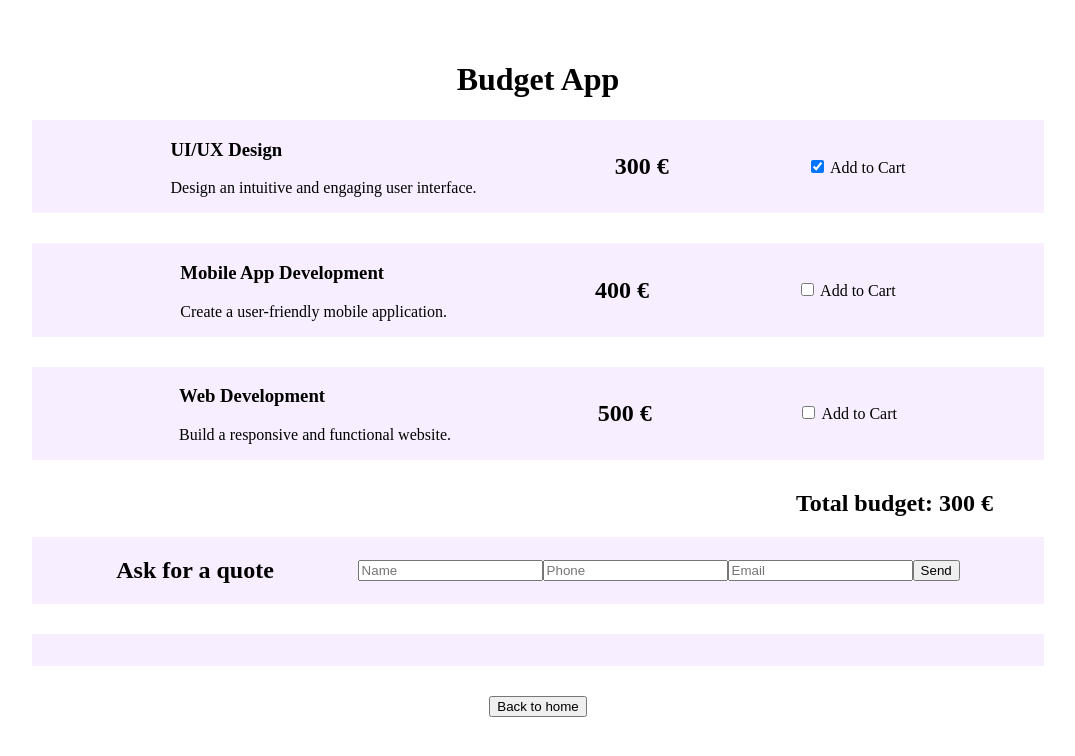
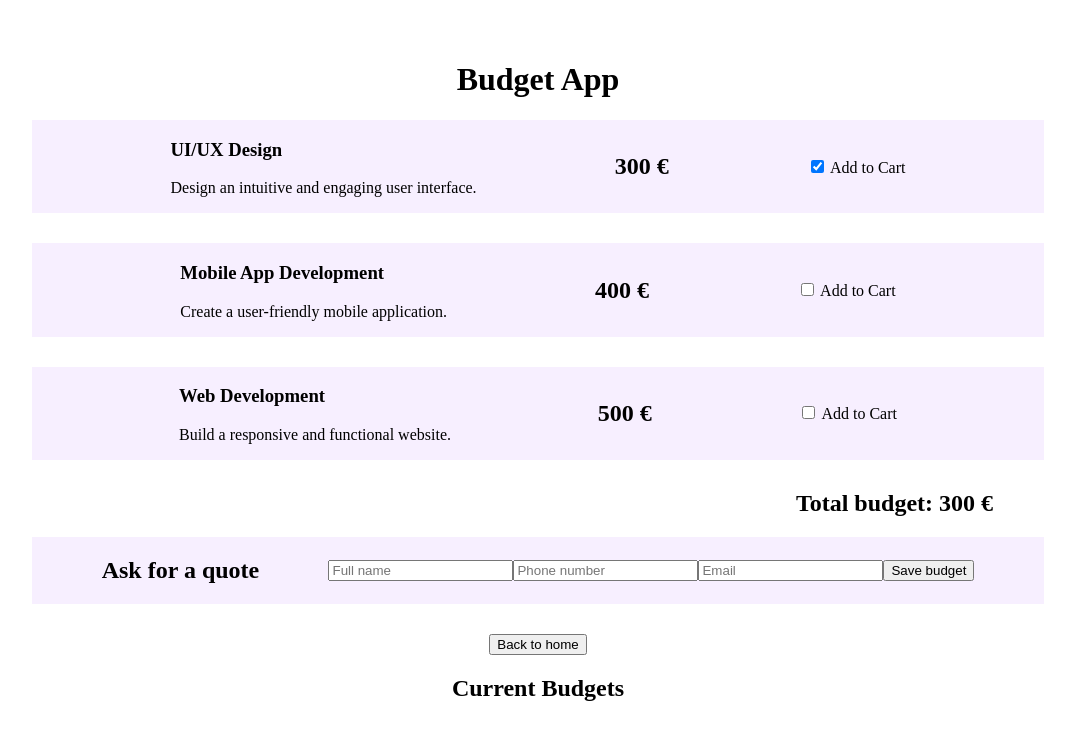
Before and after one commit to AuroraHumo/budget-web-app, a React (Vite) app: page /home in a window 1280 px wide. Both pictures are taken after a click on the checkbox 919 px from the left and 166 px from the top of the page. Shown: the top 756 px of the page, without its empty margins (102-1177 px from the left). Built offline with nearby package versions, Linux system fonts and the light colour scheme.

Commit message:
budgetlistcomponent functioning correctly

```diff
--- a/src/components/budgetComponent.jsx
+++ b/src/components/budgetComponent.jsx
@@ -1,11 +1,11 @@
 import React from "react";
 import { useState } from "react";
 
-const Budgetcomponent = ({ onTotalBudgetChange }) => {
+const Budgetcomponent = ({ onTotalBudgetChange, setBudgetList }) => {
     const [name, setName] = useState("");
     const [phone, setPhone] = useState("");
     const [email, setEmail] = useState("");
-    const [budgetList, setBudgetList] = useState([]);
+
 
    function handleSubmit (e) {
         e.preventDefault();
@@ -14,6 +14,7 @@ const Budgetcomponent = ({ onTotalBudgetChange }) => {
             phone: phone,
             email: email,
             totalBudget: onTotalBudgetChange,
+            services: 'services'
         };
         setBudgetList((prevBudgetList) => [...prevBudgetList, customerInfo]);
 
@@ -24,20 +25,11 @@ const Budgetcomponent = ({ onTotalBudgetChange }) => {
         <div className="services">
             <h2>Ask for a quote</h2>
             <form method="post" onSubmit={handleSubmit}>
-                <label ><input name="name" value={name} id="name"type="text" placeholder="Name" onChange={(e)=>setName(e.target.value)}/></label>
-                <label ><input name="phone" value={phone} id="phone" type="number" placeholder="Phone" onChange={(e)=>setPhone(e.target.value)} /></label>
+                <label ><input name="name" value={name} id="name"type="text" placeholder="Full name" onChange={(e)=>setName(e.target.value)}/></label>
+                <label ><input name="phone" value={phone} id="phone" type="number" placeholder="Phone number" onChange={(e)=>setPhone(e.target.value)} /></label>
                 <label ><input name="email" value={email}id="email"type="email" placeholder="Email" onChange={(e)=>setEmail(e.target.value)} /></label>
-            <button>Send</button>
+            <button>Save budget</button>
             </form>
-        </div>
-        <div className="services">
-            <ul>
-            {budgetList.map((budget, index) => (
-            <li key={index}>
-            {budget.name} - {budget.email} - {budget.totalBudget}€
-            </li>
-            ))}
-        </ul>
         </div>
         </>
     );
--- a/src/components/budgetListcomponent.jsx
+++ b/src/components/budgetListcomponent.jsx
@@ -1,20 +1,27 @@
 import React from "react";
-import { useState, useEffect } from "react";
 
-const BudgetListComponent = ({ budgetList }) => {
-
+const BudgetListComponent = ({budgetList}) => {
 
     return (
-        <>
-        <h2>Budget List</h2>
-        <ul>
+        <div >
+            <h2> Current Budgets</h2>
             {budgetList.map((budget, index) => (
-            <li key={index}>
-            {budget.name} - {budget.email} - {budget.totalBudget}€
-            </li>
+            <div key={index}>
+                <div className="services" >
+                            <div>
+                                <h3>{budget.name}</h3>
+                                <p>{budget.email}</p>
+                                <p>{budget.phone}</p>
+                            </div>
+                            <div>
+                                <div>{budget.services}</div>
+                            </div>
+                            <h2>{budget.totalBudget}€</h2>
+                            </div>
+
+            </div>
             ))}
-        </ul>
-        </>
+        </div>
     )
 }
 
--- a/src/components/home.jsx
+++ b/src/components/home.jsx
@@ -1,14 +1,15 @@
 import React from "react";
-/* import { useState, useEffect } from "react"; */
+import { useState } from "react";
 
 import ServicesComponent from "./servicesComponent";
 import BudgetListComponent from "./budgetListcomponent";
 
 const Home = () => {
+    const [budgetList, setBudgetList] = useState([]);
     return (
         <>
-        <ServicesComponent />
-        {/* <BudgetListComponent /> */}
+        <ServicesComponent setBudgetList={setBudgetList}/>
+        <BudgetListComponent budgetList={budgetList}/>
         </>
 
     )
--- a/src/components/servicesComponent.jsx
+++ b/src/components/servicesComponent.jsx
@@ -6,7 +6,7 @@ import '../components/servicesComponent.css';
 import WebDesignComponent from "./webDesignComponent";
 import BudgetComponent from "./budgetComponent";
 
-const ServicesComponent = () => {
+const ServicesComponent = ({setBudgetList}) => {
 
     const [checkedState, setCheckedState] = useState(
         new Array(Services.length).fill(false)
@@ -19,8 +19,9 @@ const ServicesComponent = () => {
         const updatedCheckedState = checkedState.map((item, index) =>
         index === position ? !item : item
         );
+        setCheckedState(updatedCheckedState)
 
-        setCheckedState(updatedCheckedState)
+        console.log(Services[position].name);
 
         const totalPrice = updatedCheckedState.reduce(
         (sum, currentState, index) => {
@@ -80,7 +81,7 @@ const ServicesComponent = () => {
                         </div>
                         <h2 className="totalBudget">Total budget: {totalBudget + webBudget} €</h2>
                         <div className="askQuote">
-                            {checkedState.some(checked => checked) && (<BudgetComponent onTotalBudgetChange={totalBudget + webBudget} />) }
+                            {checkedState.some(checked => checked) && (<BudgetComponent onTotalBudgetChange={totalBudget + webBudget} setBudgetList={setBudgetList}/>) }
                         </div>
                         <button onClick={handleClick}>Back to home</button>
                     </div>
```
